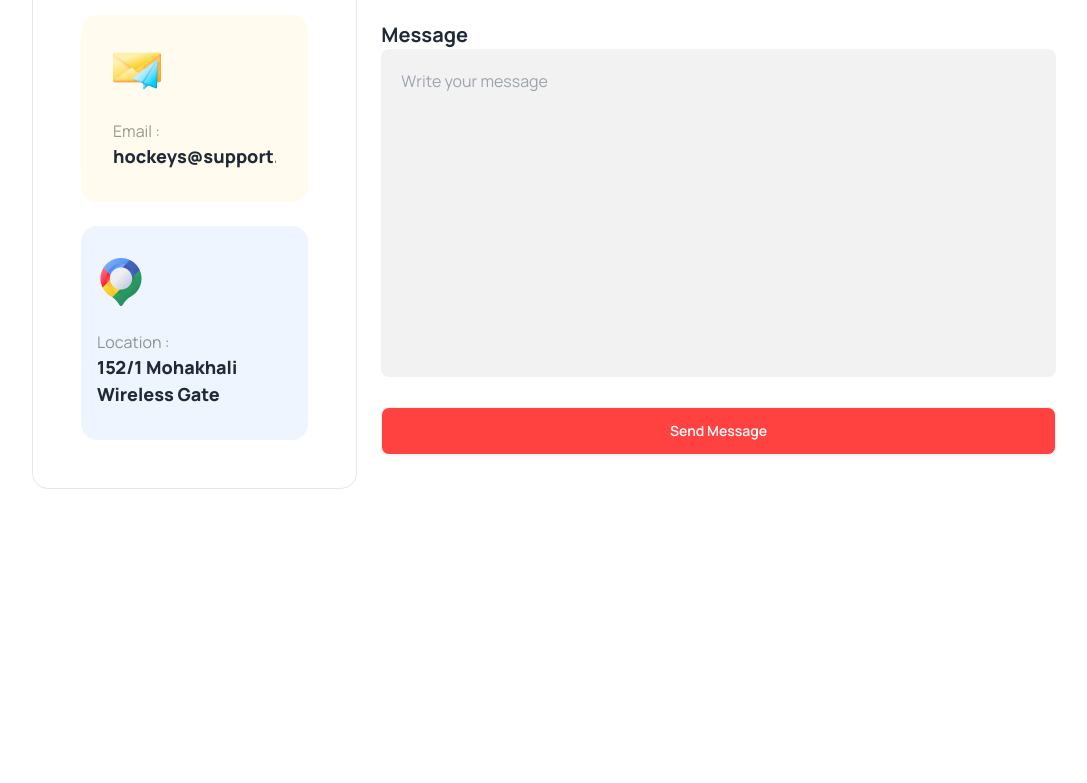
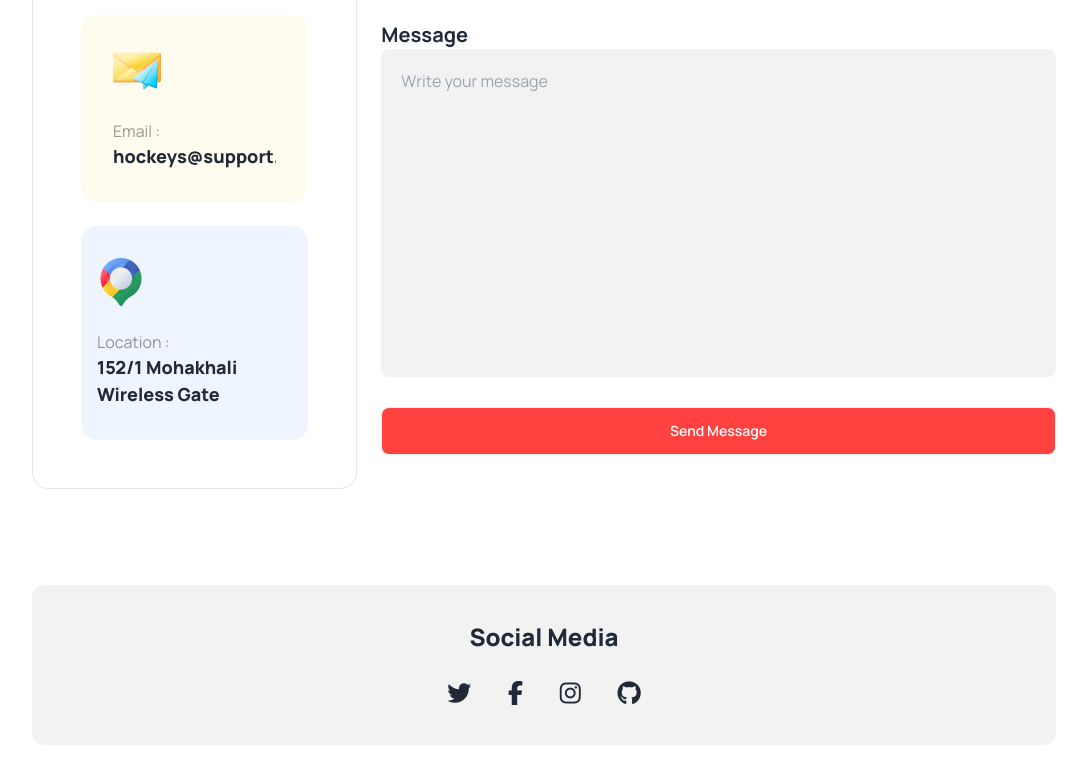
Before and after one commit to Sadia492/hockeys-with-tailwind, a plain HTML site: page index.html in a window 1280 px wide. Shown: the part 4714-5497 px from the top of the page, without its empty margins (96-1183 px from the left). Before the commit the page ends 5299 px from the top, so only its background shows below. Drawn offline with nearby package versions, Linux system fonts and the light colour scheme.

Commit message:
social section added

```diff
--- a/index.html
+++ b/index.html
@@ -695,6 +695,19 @@
         </div>
       </section>
       <!-- get in touch section ends here -->
+      <!-- social section starts here -->
+      <section
+        class="flex flex-col justify-center items-center bg-black/5 rounded-xl space-y-6 py-9 mb-24"
+      >
+        <h2 class="font-extrabold text-2xl">Social Media</h2>
+        <div class="text-2xl space-x-8">
+          <i class="fa-brands fa-twitter"></i>
+          <i class="fa-brands fa-facebook-f"></i>
+          <i class="fa-brands fa-instagram"></i>
+          <i class="fa-brands fa-github"></i>
+        </div>
+      </section>
+      <!-- social section ends here -->
     </main>
     <footer></footer>
   </body>
```
